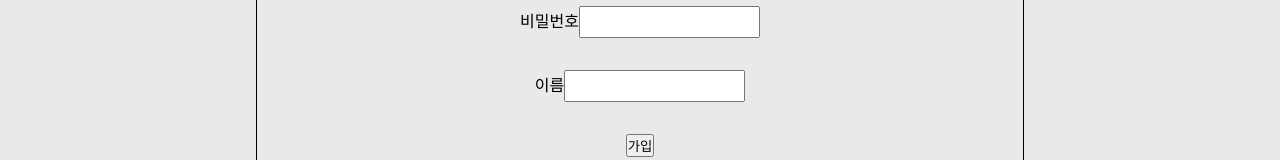
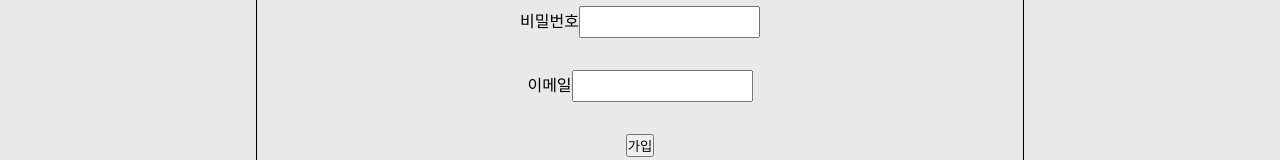
Before and after one commit to Winter100/jwt_test, a Next.js app: page /signup in a window 1280 px wide. Shown: the part 298-458 px from the top of the page. Built offline with nearby package versions, Linux system fonts and the light colour scheme.

Commit message:
테스트

```diff
--- a/src/app/_components/auth/signup/signup.tsx
+++ b/src/app/_components/auth/signup/signup.tsx
@@ -2,11 +2,12 @@
 import React, { useState } from "react";
 import styles from "./signup.module.css";
 import { useRouter } from "next/navigation";
+import { requestAddress } from "@/app/_utill/httpAddress";
 
 export default function Signup() {
   const [id, setId] = useState("");
   const [password, setPassword] = useState("");
-  const [name, setName] = useState("");
+  const [email, setEmail] = useState("");
 
   const router = useRouter();
 
@@ -17,16 +18,16 @@ export default function Signup() {
     setPassword(e.target.value);
   };
   const nameChageHandler = (e: React.ChangeEvent<HTMLInputElement>) => {
-    setName(e.target.value);
+    setEmail(e.target.value);
   };
 
   const onSubmitHandler = async (e: React.FormEvent) => {
     e.preventDefault();
 
     const value = {
-      id,
+      userId: id,
       password,
-      name,
+      email,
     };
 
     const option = {
@@ -37,28 +38,44 @@ export default function Signup() {
       body: JSON.stringify(value),
     };
 
-    const response = await fetch("api", option);
-    const data = await response.json();
+    try {
+      const response = await fetch(`${requestAddress}/signup`, option);
+      const data = await response.json();
 
-    if (data) {
-      router.push("/");
-    } else {
-      return;
+      console.log(data);
+
+      // if (data) {
+      //   router.push("/");
+      // } else {
+      //   return;
+      // }
+    } catch (e) {
+      console.log(e);
     }
   };
   return (
     <form className={styles.container} onSubmit={onSubmitHandler}>
       <div>
         <label htmlFor="id">아이디</label>
-        <input id="id" type="text " onChange={idChageHandler} />
+        <input id="id" type="text " onChange={idChageHandler} value={id} />
       </div>
       <div>
         <label htmlFor="password">비밀번호</label>
-        <input id="password" type="password" onChange={passWordChageHandler} />
+        <input
+          id="password"
+          type="password"
+          onChange={passWordChageHandler}
+          value={password}
+        />
       </div>
       <div>
-        <label htmlFor="name">이름</label>
-        <input id="name" type="text " onChange={nameChageHandler} />
+        <label htmlFor="name">이메일</label>
+        <input
+          id="name"
+          type="email"
+          onChange={nameChageHandler}
+          value={email}
+        />
       </div>
       <button>가입</button>
     </form>
--- a/src/app/_components/write/write.tsx
+++ b/src/app/_components/write/write.tsx
@@ -1,5 +1,5 @@
 "use client";
-import React, { ChangeEvent, useState } from "react";
+import React, { useState } from "react";
 import styles from "./write.module.css";
 
 interface WriteType {
--- /dev/null
+++ b/src/app/_utill/httpAddress.ts
@@ -0,0 +1 @@
+export const requestAddress = process.env.NEXT_PUBLIC_HTTP_ADDRESS;
```
Also changed, not shown: src/app/_components/auth/signin/login.tsx (+16 -11 lines), 1 other file (tests, documents, lock files or other folders).
